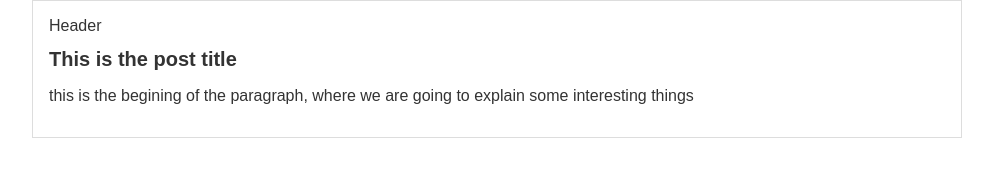
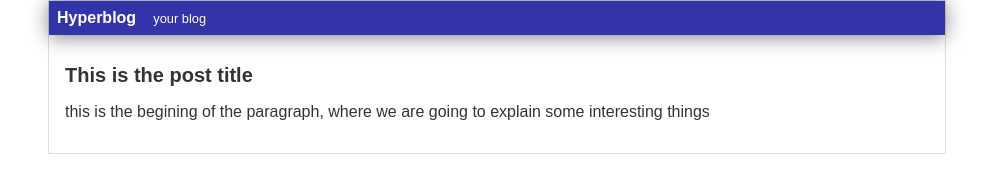
Before and after one commit to varoxmetal/hyperblog, a plain HTML site: page index.html in a window 1280 px wide. Shown: the whole page, without its empty margins (143-1136 px from the left). Drawn offline with Linux system fonts and the light colour scheme.

Commit message:
color and styles

```diff
--- a/css/main.css
+++ b/css/main.css
@@ -9,7 +9,7 @@ body {
 
 #container {
     width: 70%;
-    padding: 1em;
+    padding: 0;
     text-align: left;
     border: 1px solid #DDD;
     margin: 0 auto;
@@ -19,3 +19,22 @@ body {
     font-size: 20px;
 
 }
+
+#header {
+    background: #33A;
+    color: white;
+    box-shadow: 0px 2px 20px 0px rgba(0,0,0,0.5);
+    font-weight: bold;
+    margin: 0;
+    padding: 0.5em;
+}
+
+#header #tagline{
+    padding: 0 0 0 1em;
+    font-weight: normal;
+    font-size: 0.8em;
+}
+
+#post {
+    padding: 1em;
+}
--- a/index.html
+++ b/index.html
@@ -6,7 +6,7 @@
     <body>
         <div id="container">
             <div id="header">
-                Header
+                Hyperblog <span id="tagline">your blog</span>
             </div>
             <div id="post">
                 <h1>This is the post title</h1>
```
